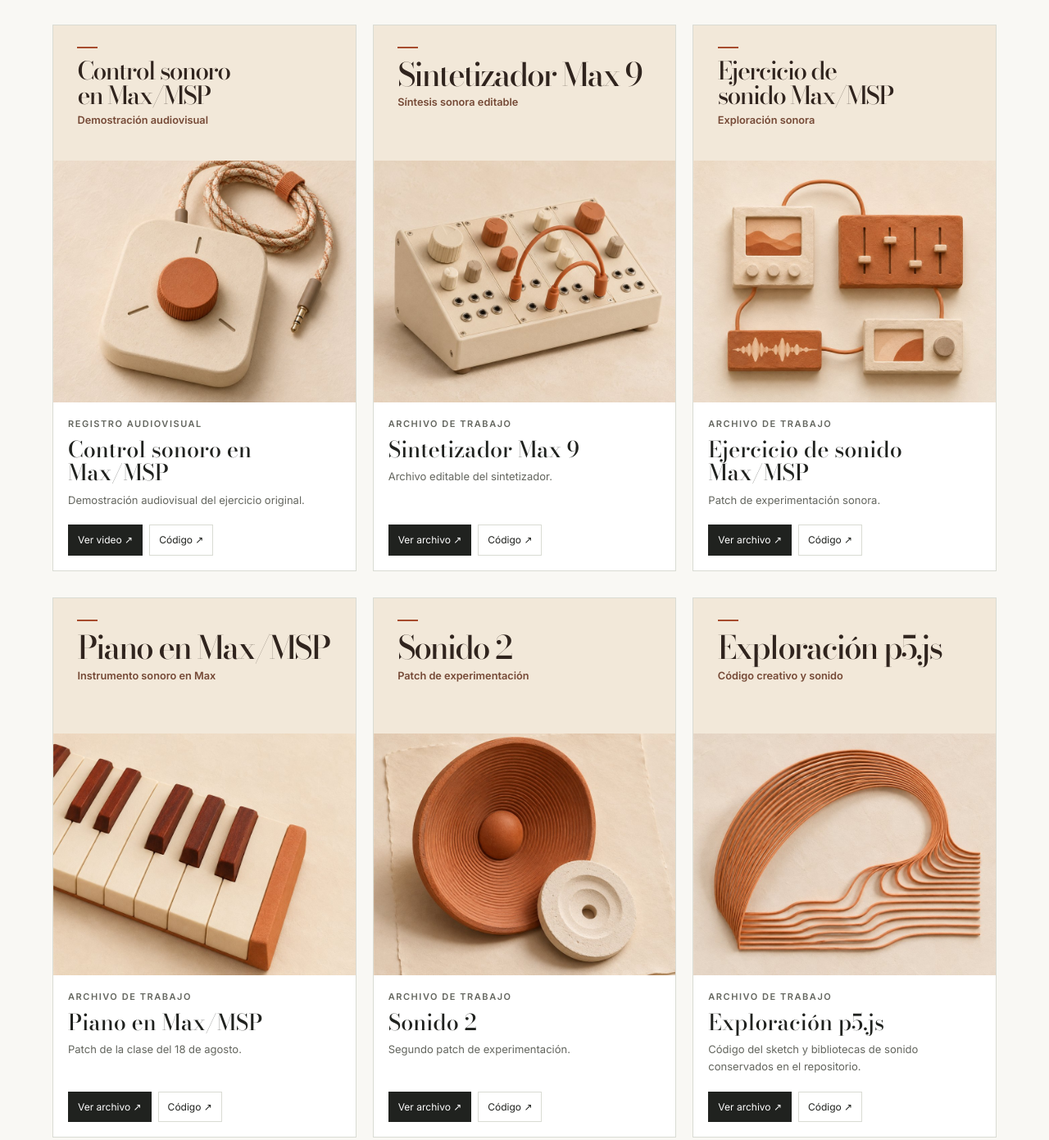
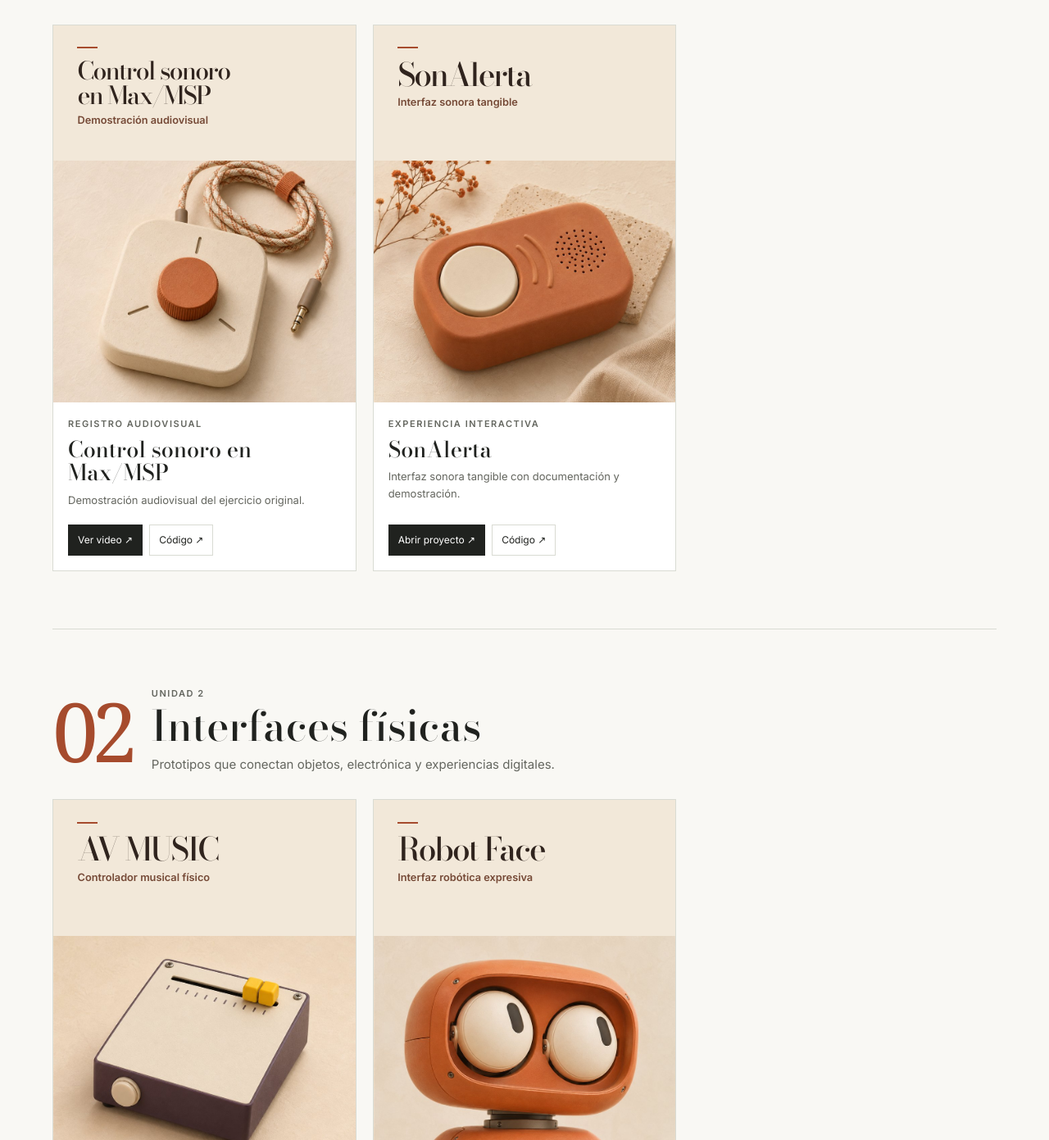
Before and after one commit to ambrosiovaldesbw/Miportafolio, a plain HTML site: page index.html in a window 1280 px wide. Shown: the part 1568-2959 px from the top of the page at 82% size. Drawn offline with nearby package versions, Linux system fonts and the light colour scheme.

Commit message:
Remove six inactive exercise cards from portfolio

```diff
--- a/index.html
+++ b/index.html
@@ -68,25 +68,7 @@
 </a><div class="content"><p class="eyebrow">Archivo de trabajo</p><h3>Lámina de productos</h3><p>Registro visual del ejercicio de diseño.</p><div class="links"><a href="https://github.com/ambrosiovaldesbw/lamina-productos/blob/main/ChatGPT%20Image%2025%20ago%202026%2C%2011_04_53%20a.m..png" target="_blank" rel="noopener">Ver archivo ↗</a><a href="https://github.com/ambrosiovaldesbw/lamina-productos" target="_blank" rel="noopener">Código ↗</a></div></div></article><article class="project"><a class="cover" href="https://youtu.be/WU0kYx2NCNk" target="_blank" rel="noopener">
   <span class="cover-copy"><span class="cover-title cover-title--long">Control sonoro en Max/MSP</span><span class="cover-subtitle">Demostración audiovisual</span></span>
   <span class="cover-art"><img loading="lazy" decoding="async" src="imagenes/portadas/control-sonoro.jpg" width="900" height="900" alt=""></span>
-</a><div class="content"><p class="eyebrow">Registro audiovisual</p><h3>Control sonoro en Max/MSP</h3><p>Demostración audiovisual del ejercicio original.</p><div class="links"><a href="https://youtu.be/WU0kYx2NCNk" target="_blank" rel="noopener">Ver video ↗</a><a href="https://github.com/ambrosiovaldesbw/maxaapp" target="_blank" rel="noopener">Código ↗</a></div></div></article><article class="project"><a class="cover" href="https://github.com/ambrosiovaldesbw/maxaapp/blob/main/max9%20sintetizador.maxpat" target="_blank" rel="noopener">
-  <span class="cover-copy"><span class="cover-title">Sintetizador Max 9</span><span class="cover-subtitle">Síntesis sonora editable</span></span>
-  <span class="cover-art"><img loading="lazy" decoding="async" src="imagenes/portadas/sintetizador-max.jpg" width="900" height="900" alt=""></span>
-</a><div class="content"><p class="eyebrow">Archivo de trabajo</p><h3>Sintetizador Max 9</h3><p>Archivo editable del sintetizador.</p><div class="links"><a href="https://github.com/ambrosiovaldesbw/maxaapp/blob/main/max9%20sintetizador.maxpat" target="_blank" rel="noopener">Ver archivo ↗</a><a href="https://github.com/ambrosiovaldesbw/maxaapp" target="_blank" rel="noopener">Código ↗</a></div></div></article><article class="project"><a class="cover" href="https://github.com/ambrosiovaldesbw/valdes/blob/main/max%20msp%20wea%20d%20sonido.maxpat" target="_blank" rel="noopener">
-  <span class="cover-copy"><span class="cover-title cover-title--long">Ejercicio de sonido Max/MSP</span><span class="cover-subtitle">Exploración sonora</span></span>
-  <span class="cover-art"><img loading="lazy" decoding="async" src="imagenes/portadas/ejercicio-max.jpg" width="900" height="900" alt=""></span>
-</a><div class="content"><p class="eyebrow">Archivo de trabajo</p><h3>Ejercicio de sonido Max/MSP</h3><p>Patch de experimentación sonora.</p><div class="links"><a href="https://github.com/ambrosiovaldesbw/valdes/blob/main/max%20msp%20wea%20d%20sonido.maxpat" target="_blank" rel="noopener">Ver archivo ↗</a><a href="https://github.com/ambrosiovaldesbw/valdes" target="_blank" rel="noopener">Código ↗</a></div></div></article><article class="project"><a class="cover" href="https://github.com/ambrosiovaldesbw/valdes/blob/main/max%20piano%20clase%2018%20agosto.maxpat" target="_blank" rel="noopener">
-  <span class="cover-copy"><span class="cover-title">Piano en Max/MSP</span><span class="cover-subtitle">Instrumento sonoro en Max</span></span>
-  <span class="cover-art"><img loading="lazy" decoding="async" src="imagenes/portadas/piano-max.jpg" width="900" height="900" alt=""></span>
-</a><div class="content"><p class="eyebrow">Archivo de trabajo</p><h3>Piano en Max/MSP</h3><p>Patch de la clase del 18 de agosto.</p><div class="links"><a href="https://github.com/ambrosiovaldesbw/valdes/blob/main/max%20piano%20clase%2018%20agosto.maxpat" target="_blank" rel="noopener">Ver archivo ↗</a><a href="https://github.com/ambrosiovaldesbw/valdes" target="_blank" rel="noopener">Código ↗</a></div></div></article><article class="project"><a class="cover" href="https://github.com/ambrosiovaldesbw/valdes/blob/main/sonido%202.maxpat" target="_blank" rel="noopener">
-  <span class="cover-copy"><span class="cover-title">Sonido 2</span><span class="cover-subtitle">Patch de experimentación</span></span>
-  <span class="cover-art"><img loading="lazy" decoding="async" src="imagenes/portadas/sonido-2.jpg" width="900" height="900" alt=""></span>
-</a><div class="content"><p class="eyebrow">Archivo de trabajo</p><h3>Sonido 2</h3><p>Segundo patch de experimentación.</p><div class="links"><a href="https://github.com/ambrosiovaldesbw/valdes/blob/main/sonido%202.maxpat" target="_blank" rel="noopener">Ver archivo ↗</a><a href="https://github.com/ambrosiovaldesbw/valdes" target="_blank" rel="noopener">Código ↗</a></div></div></article><article class="project"><a class="cover" href="https://github.com/ambrosiovaldesbw/valdes/blob/main/sketch.js" target="_blank" rel="noopener">
-  <span class="cover-copy"><span class="cover-title">Exploración p5.js</span><span class="cover-subtitle">Código creativo y sonido</span></span>
-  <span class="cover-art"><img loading="lazy" decoding="async" src="imagenes/portadas/exploracion-p5.jpg" width="900" height="900" alt=""></span>
-</a><div class="content"><p class="eyebrow">Archivo de trabajo</p><h3>Exploración p5.js</h3><p>Código del sketch y bibliotecas de sonido conservados en el repositorio.</p><div class="links"><a href="https://github.com/ambrosiovaldesbw/valdes/blob/main/sketch.js" target="_blank" rel="noopener">Ver archivo ↗</a><a href="https://github.com/ambrosiovaldesbw/valdes" target="_blank" rel="noopener">Código ↗</a></div></div></article><article class="project"><a class="cover" href="https://github.com/ambrosiovaldesbw/ambvaldes/blob/main/Cottony%20fluorine_2026_08_06_14_38_36.zip" target="_blank" rel="noopener">
-  <span class="cover-copy"><span class="cover-title cover-title--long">Ejercicio inicial · archivo ZIP</span><span class="cover-subtitle">Archivo de trabajo</span></span>
-  <span class="cover-art"><img loading="lazy" decoding="async" src="imagenes/portadas/ejercicio-inicial.jpg" width="900" height="900" alt=""></span>
-</a><div class="content"><p class="eyebrow">Archivo de trabajo</p><h3>Ejercicio inicial · archivo ZIP</h3><p>Archivo original de trabajo; contenido interno pendiente de identificar.</p><div class="links"><a href="https://github.com/ambrosiovaldesbw/ambvaldes/blob/main/Cottony%20fluorine_2026_08_06_14_38_36.zip" target="_blank" rel="noopener">Ver archivo ↗</a><a href="https://github.com/ambrosiovaldesbw/ambvaldes" target="_blank" rel="noopener">Código ↗</a></div></div></article><article class="project"><a class="cover" href="https://ambrosiovaldesbw.github.io/tallerentrega1/" target="_blank" rel="noopener">
+</a><div class="content"><p class="eyebrow">Registro audiovisual</p><h3>Control sonoro en Max/MSP</h3><p>Demostración audiovisual del ejercicio original.</p><div class="links"><a href="https://youtu.be/WU0kYx2NCNk" target="_blank" rel="noopener">Ver video ↗</a><a href="https://github.com/ambrosiovaldesbw/maxaapp" target="_blank" rel="noopener">Código ↗</a></div></div></article><article class="project"><a class="cover" href="https://ambrosiovaldesbw.github.io/tallerentrega1/" target="_blank" rel="noopener">
   <span class="cover-copy"><span class="cover-title">SonAlerta</span><span class="cover-subtitle">Interfaz sonora tangible</span></span>
   <span class="cover-art"><img loading="lazy" decoding="async" src="imagenes/portadas/sonalerta.jpg" width="900" height="900" alt=""></span>
 </a><div class="content"><p class="eyebrow">Experiencia interactiva</p><h3>SonAlerta</h3><p>Interfaz sonora tangible con documentación y demostración.</p><div class="links"><a href="https://ambrosiovaldesbw.github.io/tallerentrega1/" target="_blank" rel="noopener">Abrir proyecto ↗</a><a href="https://github.com/ambrosiovaldesbw/tallerentrega1" target="_blank" rel="noopener">Código ↗</a></div></div></article></div></section><section id="unidad-02" class="unit"><div class="unit-head"><span class="number">02</span><div><p class="eyebrow">Unidad 2</p><h2>Interfaces físicas</h2><p>Prototipos que conectan objetos, electrónica y experiencias digitales.</p></div></div><div class="projects"><article class="project"><a class="cover" href="https://ambrosiovaldesbw.github.io/entrega-individual/" target="_blank" rel="noopener">
```
